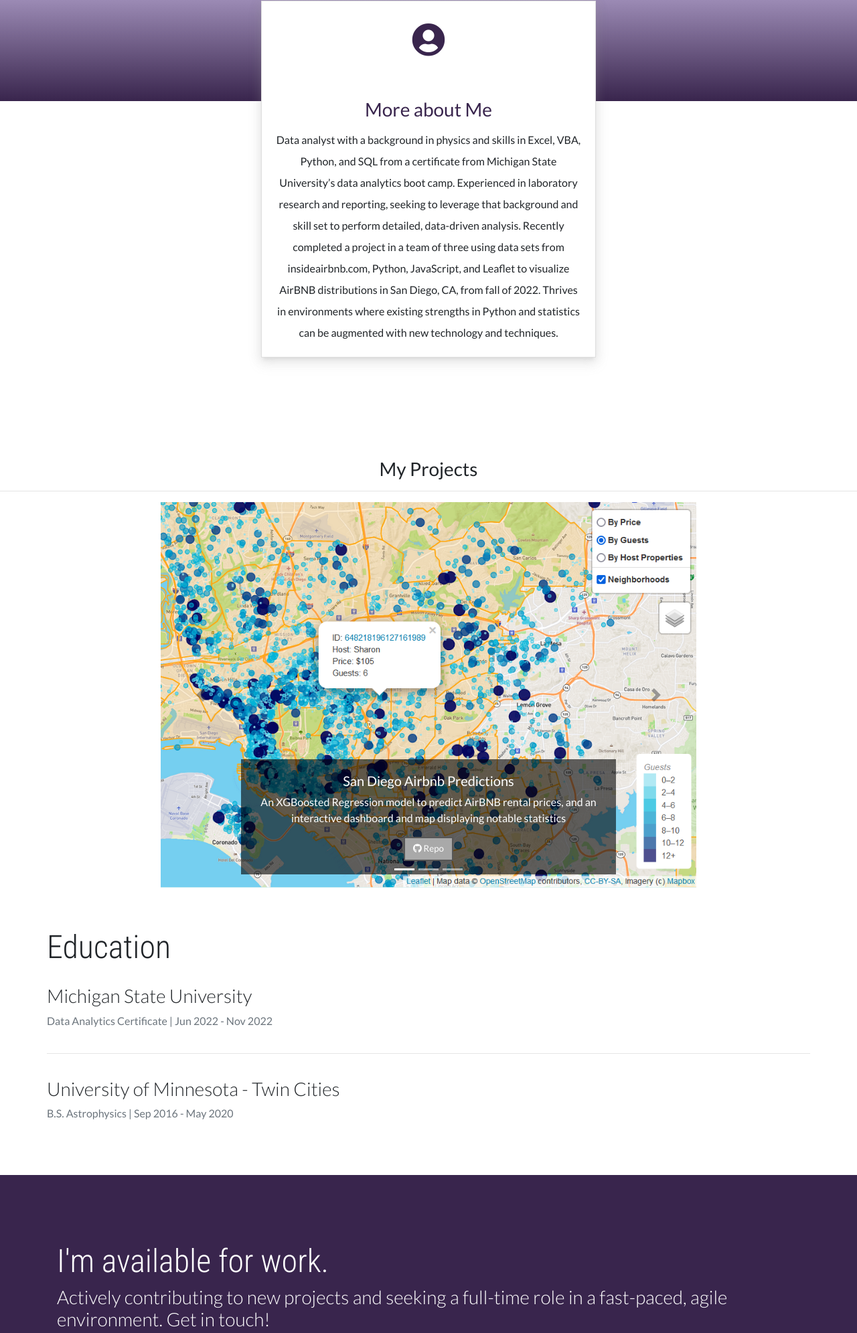
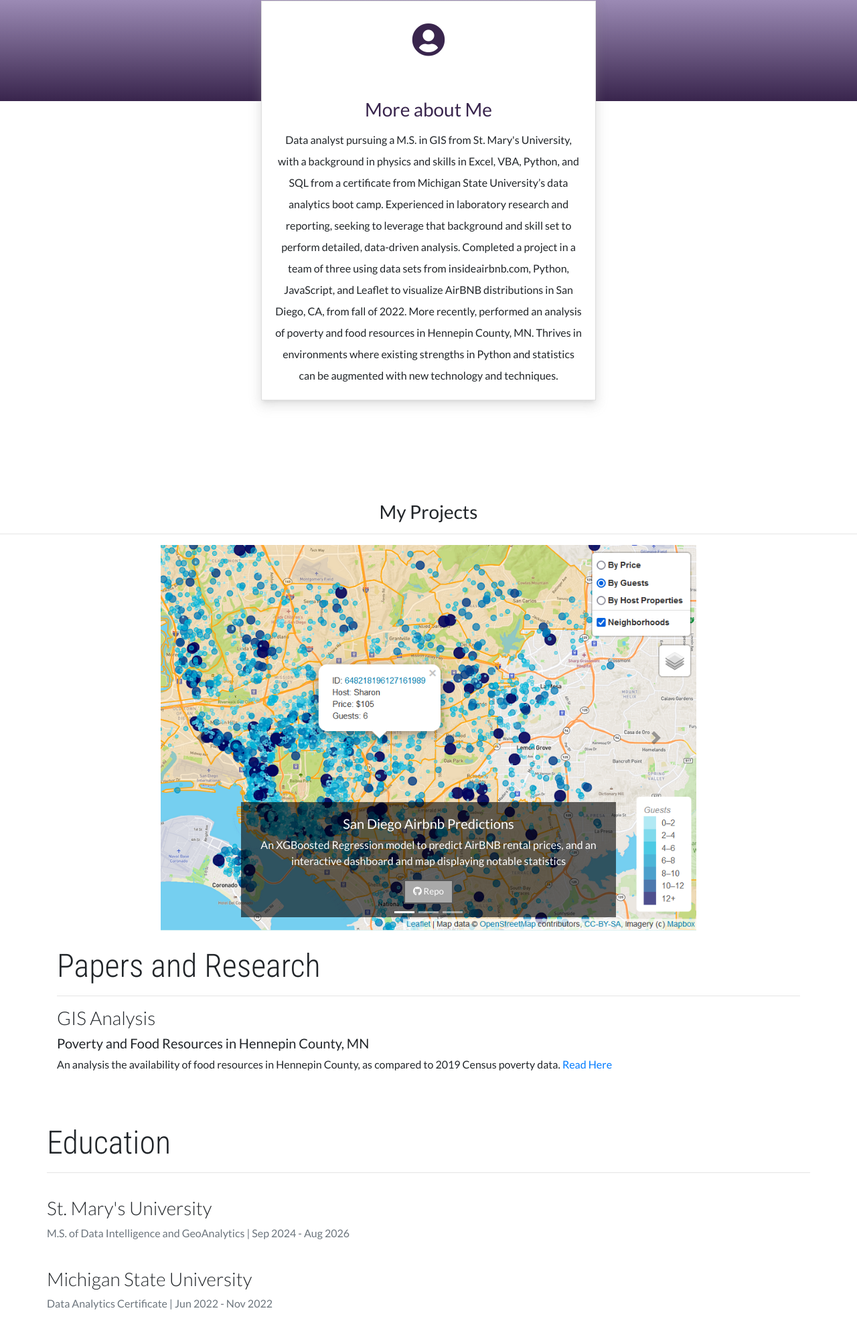
Before and after one commit to SJSchmitt/Portfolio, a plain HTML site: page index.html in a window 1280 px wide. Shown: the part 844-2835 px from the top of the page at 67% size. Drawn offline with nearby package versions, Linux system fonts and the light colour scheme.

Commit message:
Added recent experience

```diff
--- a/index.html
+++ b/index.html
@@ -102,6 +102,7 @@
 
     <section class="container-color mid-wave-box">
     </section>
+
     <section class="container">
         <div class="card custom-card">
             <div class="card-body">
@@ -110,11 +111,12 @@
                 </span>
 
                 <h3 class="card-title">More about Me</h3>
-                <p class="card-text">Data analyst with a background in physics and skills in Excel, VBA, Python, and SQL from a certificate
+                <p class="card-text">Data analyst pursuing a M.S. in GIS from St. Mary's University, with a background in physics and skills in Excel, VBA, Python, and SQL from a certificate
                     from  Michigan State University’s data analytics boot camp.  Experienced in laboratory research and reporting,
                     seeking to leverage that background and skill set to perform detailed, data-driven analysis.
-                    Recently completed a project in a team of three using data sets from insideairbnb.com, Python, JavaScript, and Leaflet
-                    to visualize AirBNB distributions in San Diego, CA, from fall of 2022.  Thrives in environments where existing
+                    Completed a project in a team of three using data sets from insideairbnb.com, Python, JavaScript, and Leaflet
+                    to visualize AirBNB distributions in San Diego, CA, from fall of 2022.  More recently, performed an analysis of poverty and food resources in
+                    Hennepin County, MN.  Thrives in environments where existing
                     strengths in Python and statistics can be augmented with new technology and techniques.
                 </p>
                 <!-- <h5 class="card-title">
@@ -196,14 +198,31 @@
         </div>
     </section>
 
+    <br>
+
+    <!-- Papers/Publications-->
+     <section class="container writing-container">
+        <h1 class="title">Papers and Research</h1>
+        <hr />
+        <h3 class="subtitle">GIS Analysis</h3>
+        <h5>Poverty and Food Resources in Hennepin County, MN</h5>
+        <p>An analysis the availability of food resources in Hennepin County, as compared to  2019 Census poverty data.
+        <a href="https://drive.google.com/file/d/1tg5pML9vUnszYruVxFgebJueQPkZZkAu/view?usp=sharing " class="writing-link">Read Here</a>
+        </p>
+     </section>
+
     <!-- EDUCATION -->
     <section class="container education-container">
         <h1 class="title">Education </h1>
+        <hr />
+        <article class="education-item">
+            <h3 class="subtitle">St. Mary's University</h3>
+            <span class="text-muted">M.S. of Data Intelligence and GeoAnalytics | Sep 2024 - Aug 2026</span>
+        </article>
         <article class="education-item">
             <h3 class="subtitle">Michigan State University</h3>
             <span class="text-muted">Data Analytics Certificate | Jun 2022 - Nov 2022</span>
         </article>
-        <hr />
         <article class="education-item">
             <h3 class="subtitle">University of Minnesota - Twin Cities</h3>
             <span class="text-muted">B.S. Astrophysics | Sep 2016 - May 2020</span>
```
